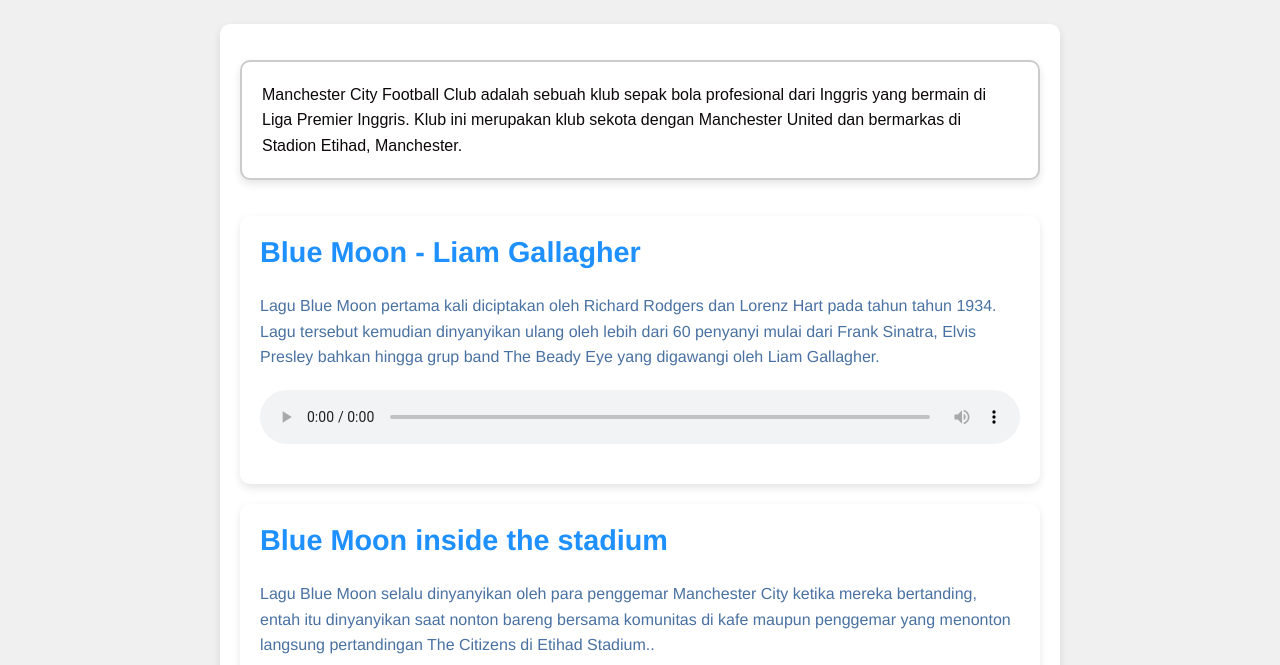
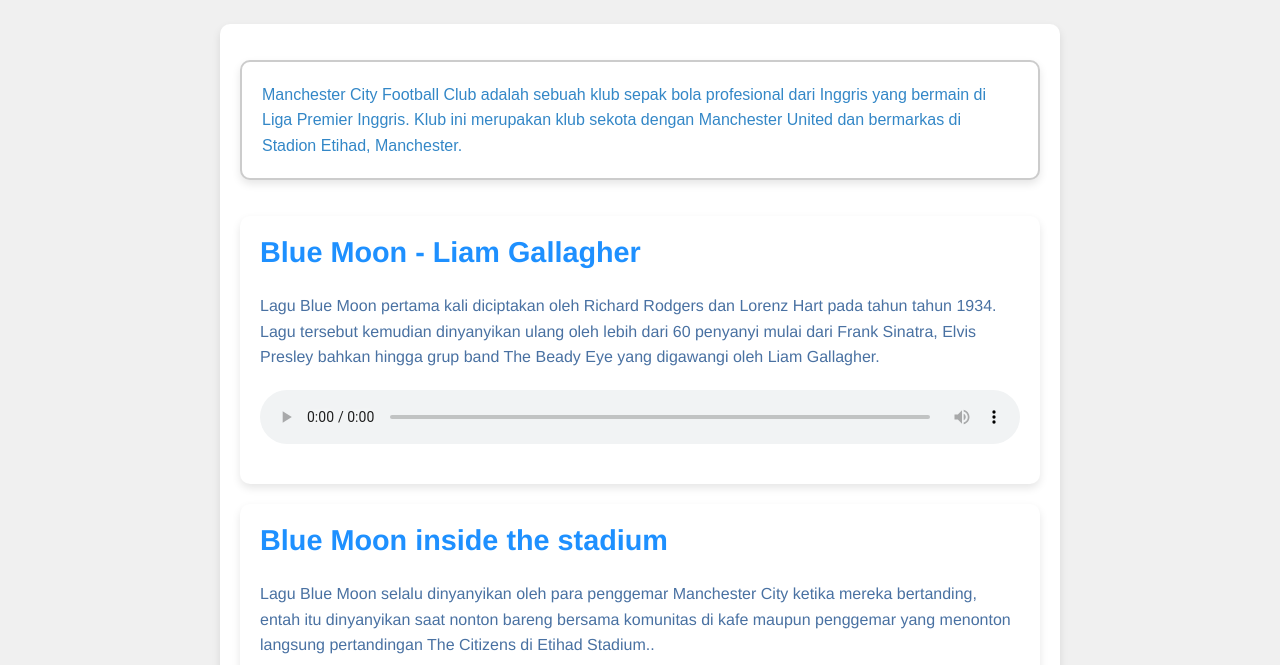
Before and after one commit to alfandialamshach/152_ExeDua, a plain HTML site: page index.html in a window 1280 px wide. Shown: the part 135-800 px from the top of the page. Drawn offline with Linux system fonts and the light colour scheme.

Commit message:
merubah warna

```diff
--- a/CSS/index.css
+++ b/CSS/index.css
@@ -23,7 +23,7 @@ h1{
     animation: fadeInUp 3s ease-out forwards;
     font-family: Arial, sans-serif;
     font-size: 24px;
-    color: #0c0808;
+    color: hwb(206 20% 22%);
     max-width: 800px;
     transform: translate(-50%);
 }
```
